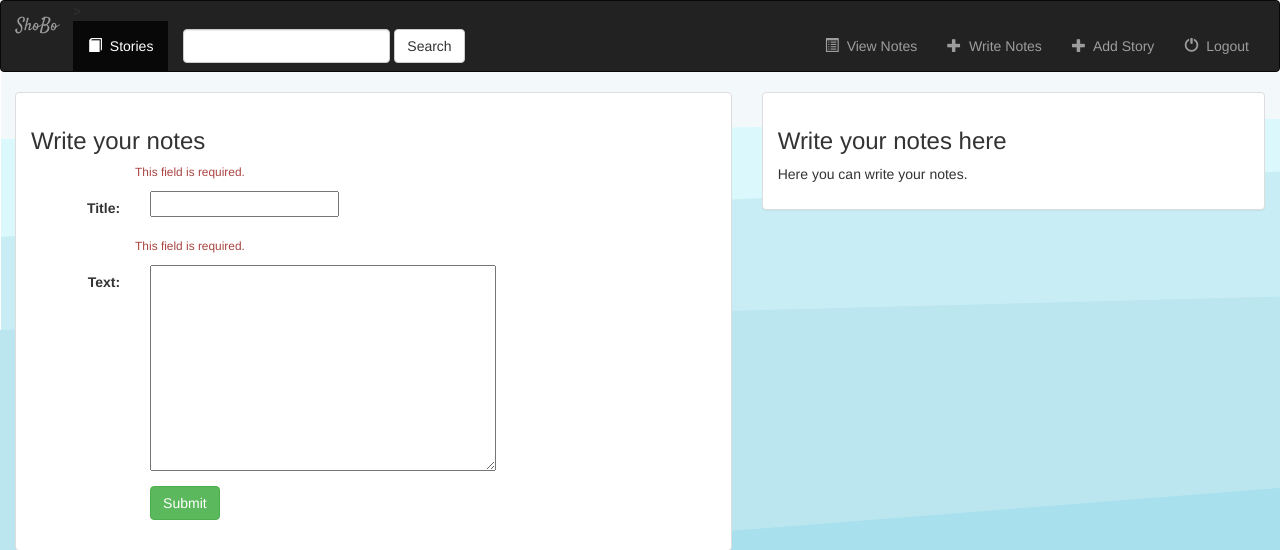
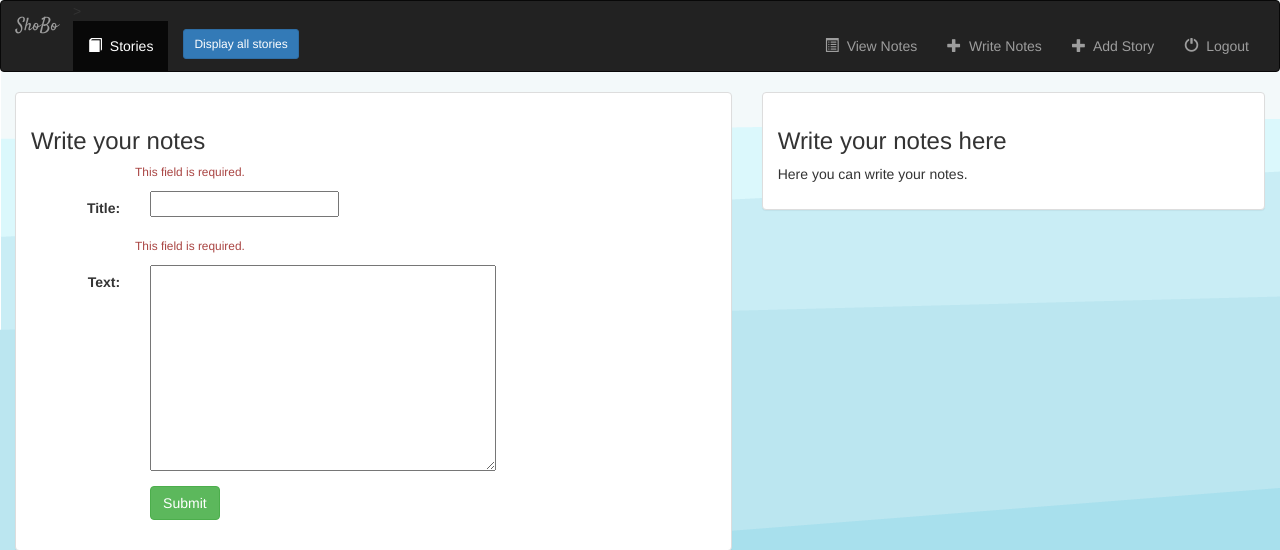
Before and after one commit to GeorgKagermeier/ShoBo, a Django app: page /ShoBo/note/add/ in a window 1280 px wide. Shown: the top 550 px of the page. Run offline with Django 3.2, Linux system fonts and the light colour scheme; the visitor is signed in with stand-in values (Sample User, id 1); some libraries are stand-ins or nearby versions.

Commit message:
Build display all stories

```diff
--- a/story/templates/story/base.html
+++ b/story/templates/story/base.html
@@ -35,10 +35,7 @@
 
             </ul>
             <form class="navbar-form navbar-left" role="search" method="get" action="{% url 'story:index' %}">
-                <div class="form-group">
-                    <input type="text" class="form-control" name="q" value="{{ request.GET.q }}">
-                </div>
-                <button type="submit" class="btn btn-default">Search</button>
+                 <a href="{% url 'story:display_all' %}?q=displayAll" class="btn btn-primary btn-sm" role="button">Display all stories</a>
             </form>
             <ul class="nav navbar-nav navbar-right">
                 <li>
--- a/story/urls.py
+++ b/story/urls.py
@@ -30,5 +30,7 @@ urlpatterns = [
 
     path('note/<note_id>/update', views.update_note, name='update_note'),
 
+    path('story', views.display, name='display_all')
+
 
 ]
--- a/story/views.py
+++ b/story/views.py
@@ -26,13 +26,9 @@ def note(request):
     else:
         notes = Note.objects.filter(user=request.user)
         note_results = Note.objects.all()
-        query = request.GET.get("q")
-        if query:
-                return render(request, 'story/note.html', {
-                    'notes': note_results
+        return render(request, 'story/note.html', {
+                    'notes': note_results}, {'notes': notes
                 })
-        else:
-            return render(request, 'story/note.html', {'notes': notes})
 
 
 def create_story(request):
@@ -159,3 +155,18 @@ def register(request):
         "form": form,
     }
     return render(request, 'story/register.html', context)
+
+
+def display(request):
+    if not request.user.is_authenticated:
+        return render(request, 'registration/login.html')
+    else:
+        stories = Story.objects.filter(user=request.user)
+        story_results = Story.objects.all()
+        query = request.GET.get("q")
+        if query:
+            return render(request, 'story/index.html', {
+                'stories': story_results
+            })
+        else:
+            return render(request, 'story/index.html', {'stories': stories})
```
